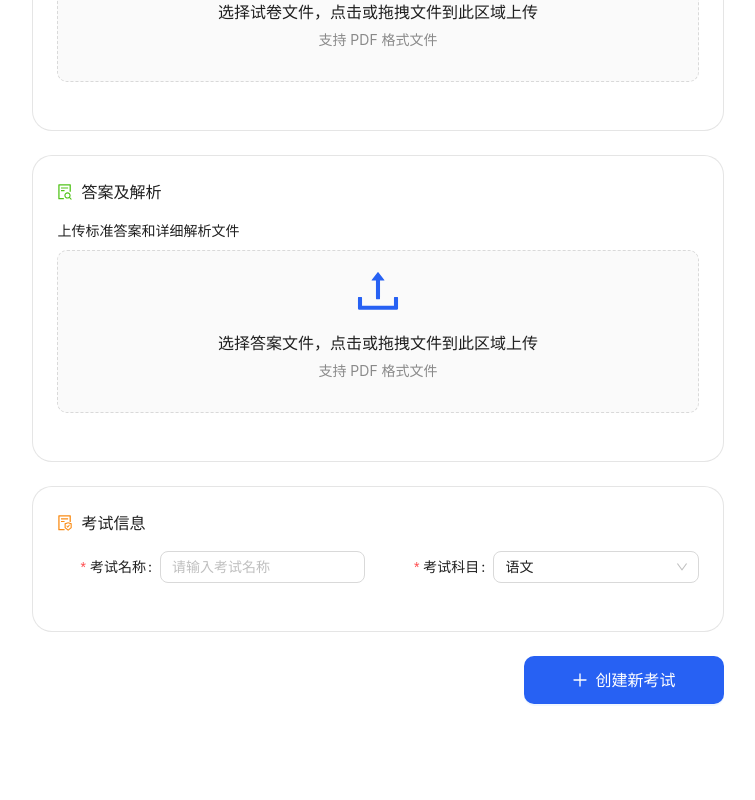
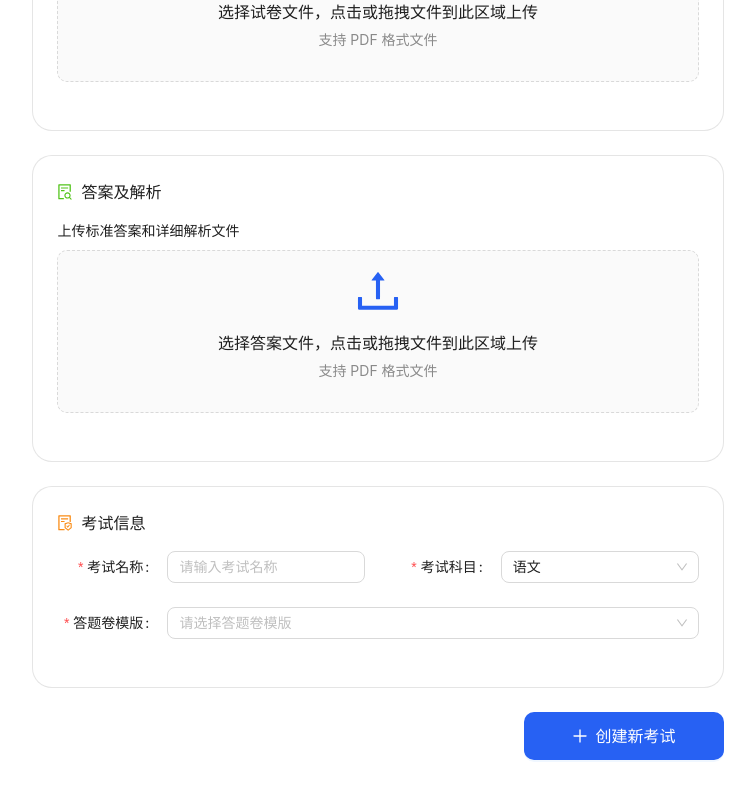
Before and after one commit to EnJoy810/work, a React (Vite) app: page /create-exam in a window 1280 px wide. Shown: the part 518-1318 px from the top of the page, without its empty margins (262-1017 px from the left). Before the commit the page ends 1286 px from the top, so only its background shows below. Built offline with nearby package versions, Linux system fonts and the light colour scheme.

Commit message:
创建考试增加答题卷模版选择表单-前端

```diff
--- a/src/pages/dashboard/CreateExam.jsx
+++ b/src/pages/dashboard/CreateExam.jsx
@@ -88,6 +88,7 @@ const CreateExam = () => {
         // 添加考试信息
         formData.append("subject", values.examSubject);
         formData.append("paper_title", values.examName);
+        formData.append("template", values.examTemplate);
 
         // 添加文件数据
         formData.append("origin_paper", paperFile);
@@ -489,6 +490,8 @@ const CreateExam = () => {
               initialValues={{
                 examSubject: "chinese",
               }}
+              labelCol={{ style: { width: '100px' } }}
+              wrapperCol={{ style: { marginLeft: '10px' } }}
             >
               <div style={{ display: "flex", justifyContent: "space-between" }}>
                 <div style={{ width: "48%" }}>
@@ -496,8 +499,6 @@ const CreateExam = () => {
                     label="考试名称"
                     name="examName"
                     rules={[{ required: true, message: "请输入考试名称" }]}
-                    labelCol={{ span: 8 }}
-                    wrapperCol={{ span: 16 }}
                   >
                     <Input
                       placeholder="请输入考试名称"
@@ -510,8 +511,6 @@ const CreateExam = () => {
                     label="考试科目"
                     name="examSubject"
                     rules={[{ required: true, message: "请选择考试科目" }]}
-                    labelCol={{ span: 8 }}
-                    wrapperCol={{ span: 16 }}
                   >
                     <Select
                       style={{ width: "100%" }}
@@ -524,6 +523,20 @@ const CreateExam = () => {
                   </Form.Item>
                 </div>
               </div>
+              <Form.Item
+                label="答题卷模版"
+                name="examTemplate"
+                rules={[{ required: true, message: "请选择答题卷模版" }]}
+              >
+                <Select
+                  style={{ width: "100%" }}
+                  placeholder="请选择答题卷模版"
+                >
+                  <Select.Option value="template1">标准模版</Select.Option>
+                  <Select.Option value="template2">A4横向</Select.Option>
+                  <Select.Option value="template3">A4纵向</Select.Option>
+                </Select>
+              </Form.Item>
             </Form>
           </Card>
 
```
